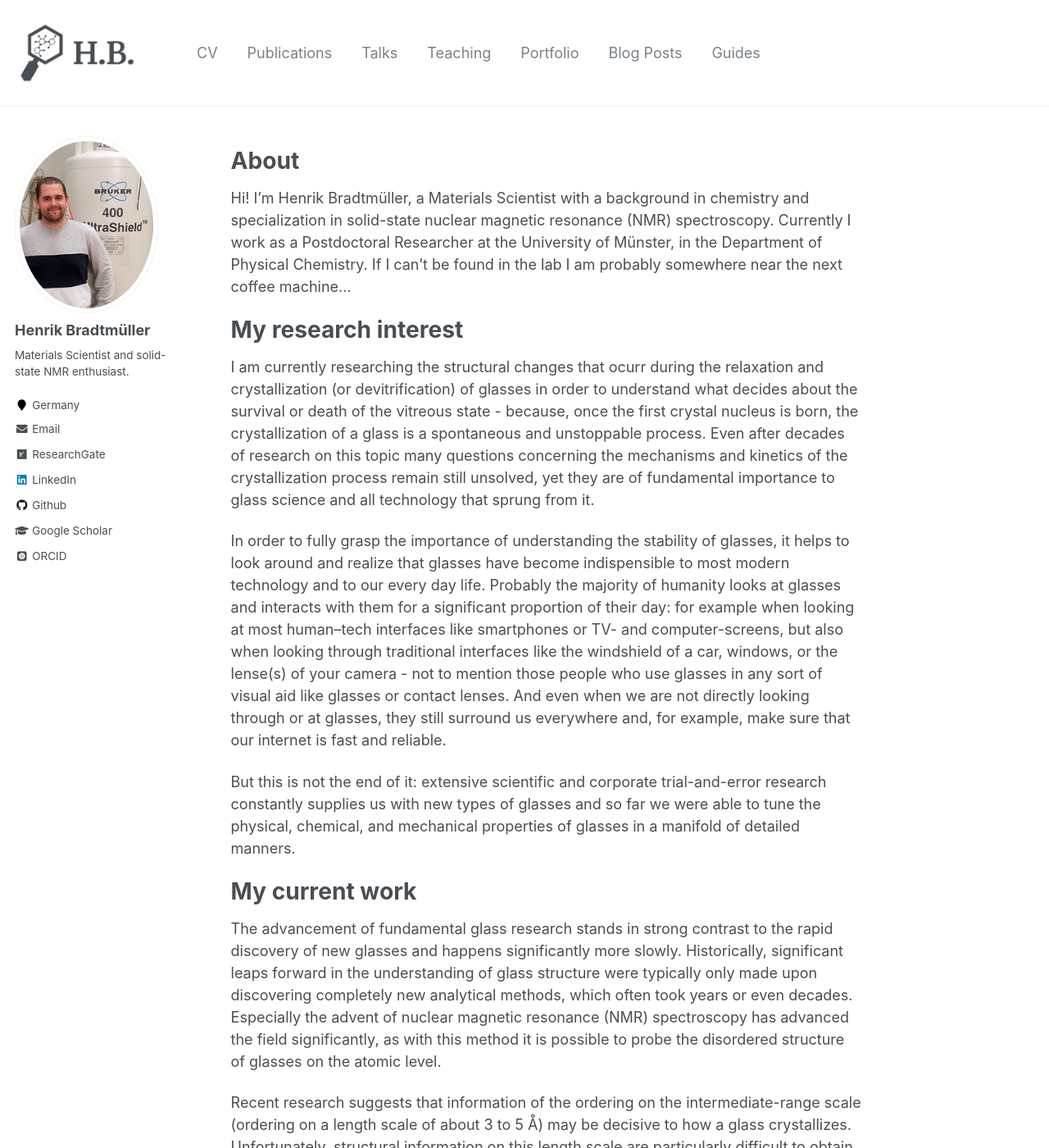
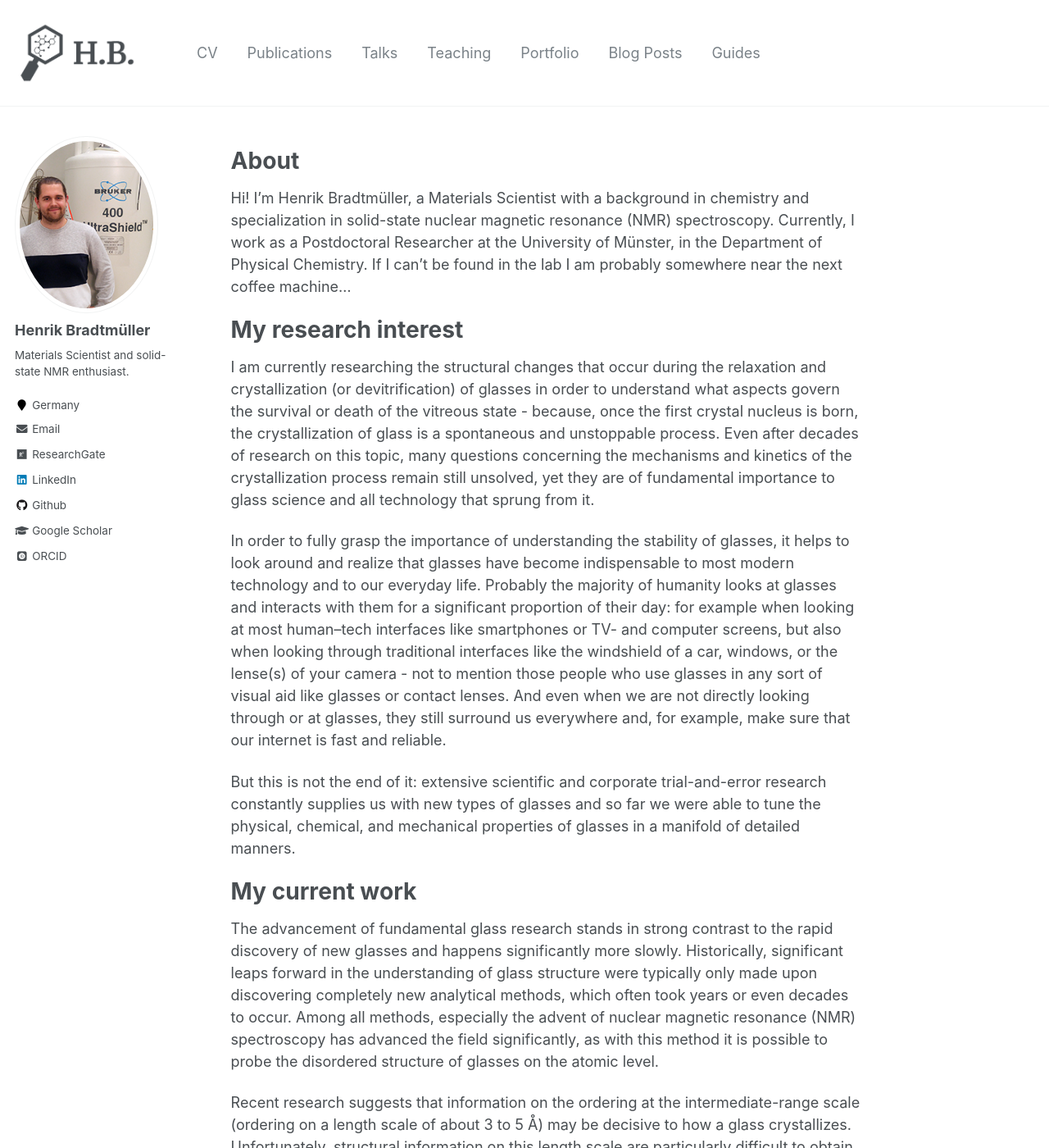
Before and after one commit to hbrmn/hbrmn.github.io, a Jekyll site: the page built from _pages/about.md, in a window 1280 px wide and 1400 px high. Shown: the whole window at 82% size. Built offline with Jekyll 4.4.1, drawn with Linux system fonts in a browser that asks for light colours; some web fonts are replaced; some of the changed text lies outside the part shown.

Commit message:
Update about.md
awd

```diff
--- a/_pages/about.md
+++ b/_pages/about.md
@@ -11,26 +11,26 @@
 ======
 
 Hi! I'm Henrik Bradtmüller, a Materials Scientist with a background in chemistry and specialization in solid-state nuclear magnetic resonance (NMR) spectroscopy.
-Currently I work as a Postdoctoral Researcher at the University of Münster, in the Department of Physical Chemistry. If I can't be found in the lab I am probably somewhere near the next coffee machine...
+Currently, I work as a Postdoctoral Researcher at the University of Münster, in the Department of Physical Chemistry. If I can't be found in the lab I am probably somewhere near the next coffee machine...
 
 My research interest
 ======
-I am currently researching the structural changes that ocurr during the relaxation and crystallization (or devitrification) of glasses in order to understand what decides about the survival or death of the vitreous state - because, once the first crystal nucleus is born, the crystallization of a glass is a spontaneous and unstoppable process. Even after decades of research on this topic many questions concerning the mechanisms and kinetics of the crystallization process remain still unsolved, yet they are of fundamental importance to glass science and all technology that sprung from it.
+I am currently researching the structural changes that occur during the relaxation and crystallization (or devitrification) of glasses in order to understand what aspects govern the survival or death of the vitreous state - because, once the first crystal nucleus is born, the crystallization of glass is a spontaneous and unstoppable process. Even after decades of research on this topic, many questions concerning the mechanisms and kinetics of the crystallization process remain still unsolved, yet they are of fundamental importance to glass science and all technology that sprung from it.
 
-In order to fully grasp the importance of understanding the stability of glasses, it helps to look around and realize that glasses have become indispensible to most modern technology and to our every day life. Probably the majority of humanity looks at glasses and interacts with them for a significant proportion of their day: for example when looking at most human--tech interfaces like smartphones or TV- and computer-screens, but also when looking through traditional interfaces like the windshield of a car, windows, or the lense(s) of your camera - not to mention those people who use glasses in any sort of visual aid like glasses or contact lenses. And even when we are not directly looking through or at glasses, they still surround us everywhere and, for example, make sure that our internet is fast and reliable.
+In order to fully grasp the importance of understanding the stability of glasses, it helps to look around and realize that glasses have become indispensable to most modern technology and to our everyday life. Probably the majority of humanity looks at glasses and interacts with them for a significant proportion of their day: for example when looking at most human--tech interfaces like smartphones or TV- and computer screens, but also when looking through traditional interfaces like the windshield of a car, windows, or the lense(s) of your camera - not to mention those people who use glasses in any sort of visual aid like glasses or contact lenses. And even when we are not directly looking through or at glasses, they still surround us everywhere and, for example, make sure that our internet is fast and reliable.
 
 But this is not the end of it: extensive scientific and corporate trial-and-error research constantly supplies us with new types of glasses and so far we were able to tune the physical, chemical, and mechanical properties of glasses in a manifold of detailed manners.
 
 My current work
 ======
-The advancement of fundamental glass research stands in strong contrast to the rapid discovery of new glasses and happens significantly more slowly. Historically, significant leaps forward in the understanding of glass structure were typically only made upon discovering completely new analytical methods, which often took years or even decades. Especially the advent of nuclear magnetic resonance (NMR) spectroscopy has advanced the field significantly, as with this method it is possible to probe the disordered structure of glasses on the atomic level.
+The advancement of fundamental glass research stands in strong contrast to the rapid discovery of new glasses and happens significantly more slowly. Historically, significant leaps forward in the understanding of glass structure were typically only made upon discovering completely new analytical methods, which often took years or even decades to occur. Among all methods, especially the advent of nuclear magnetic resonance (NMR) spectroscopy has advanced the field significantly, as with this method it is possible to probe the disordered structure of glasses on the atomic level.
 
-Recent research suggests that information of the ordering on the intermediate-range scale (ordering on a length scale of about 3 to 5 Å) may be decisive to how a glass crystallizes. Unfortunately, structural information on this length scale are particularly difficult to obtain for glass network modifiers (often alkaline or alkaline-earth oxides like Li<sub>2</sub>O, Na<sub>2</sub>O, CaO, MgO...), even with NMR spectroscopy.
+Recent research suggests that information on the ordering at the intermediate-range scale (ordering on a length scale of about 3 to 5 Å) may be decisive to how a glass crystallizes. Unfortunately, structural information on this length scale are particularly difficult to obtain for glass network modifiers (often alkaline or alkaline-earth oxides like Li<sub>2</sub>O, Na<sub>2</sub>O, CaO, MgO...), even with NMR spectroscopy.
 
 Therefore, my main research is focused on developing novel characterization strategies for glasses by pushing the boundaries of the current state-of-the-art methods of solid-state NMR spectroscopy. This involves mainly getting a grip on spectroscopically challenging quadrupolar nuclei, to which most glass network modifiers count.
 
+Other scientific interests
+======
+After researching and understanding many individual glass-systems via the trial-and-error approach, to me, data science appears to be the next logical step to gain insights on the meta level and accelerate the development of new glasses with interesting properties. Machine learning and neural network models, which already help businesses and research to improve their performance, are already finding their way into the realm of glass research.[1](https://www.sciencedirect.com/science/article/abs/pii/S1359645420300720#!)[2](https://arxiv.org/abs/2007.03719)
 
-[my Github repository](https://github.com/hbrmn).
-
-
-[comment]: # (During my years in glass reseach, it was therefore that I have developed a very analytical eye inspired by the scientific process that sparked my interest for data science. After researching and understanding individual glass-systems, data science is the next logical step to study many related glass-systems bringing about insights onto the meta level. which is discussed mainly on three characteristic length-scales: short-range order (SRO), intermediate-range order (IRO), and medium-range order (MRO). These regimes respectively span the first, second- and third)
+[comment]: # (During my years in glass reseach, it was therefore that I have developed a very analytical eye inspired by the scientific process that sparked my interest for data science.  which is discussed mainly on three characteristic length-scales: short-range order (SRO), intermediate-range order (IRO), and medium-range order (MRO). These regimes respectively span the first, second- and third [my Github repository](https://github.com/hbrmn).)
```
